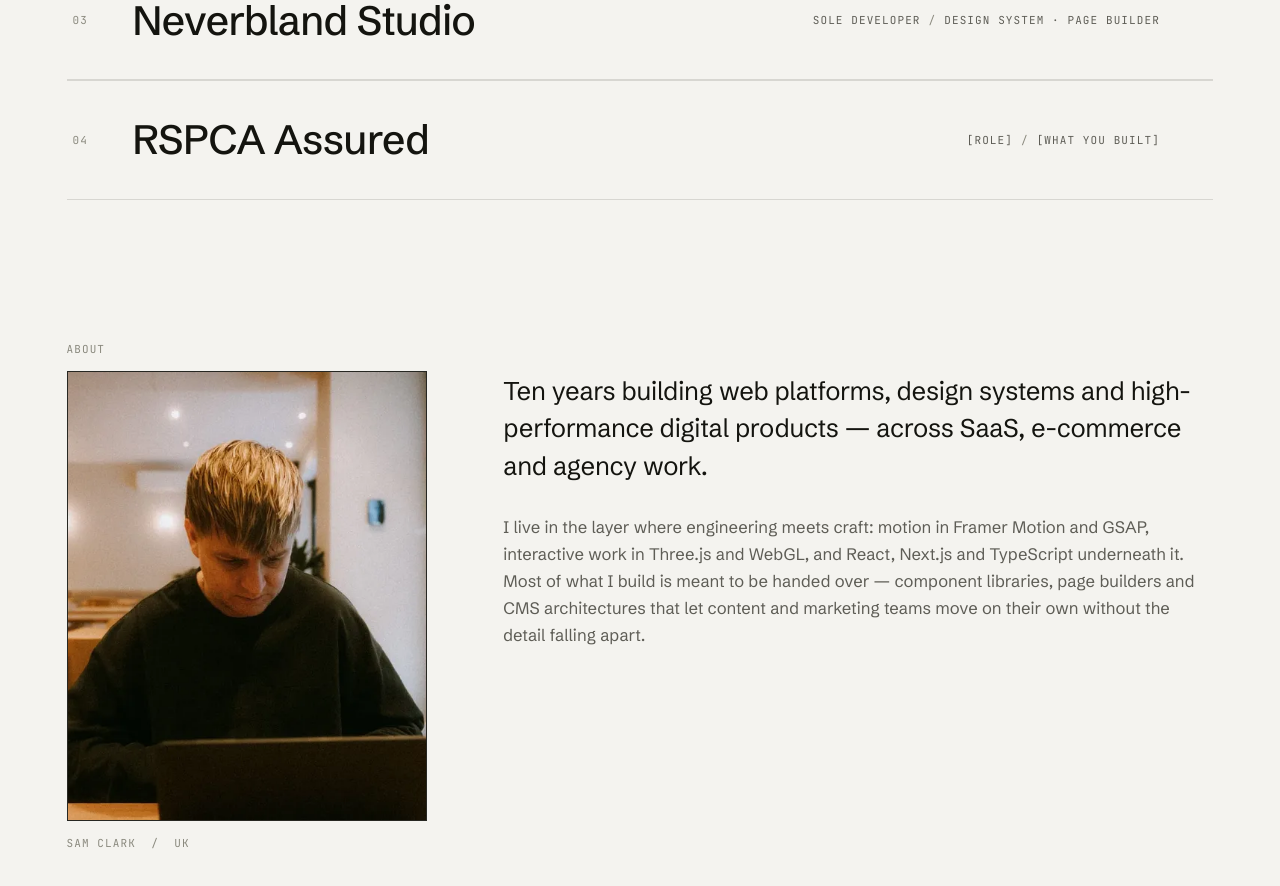
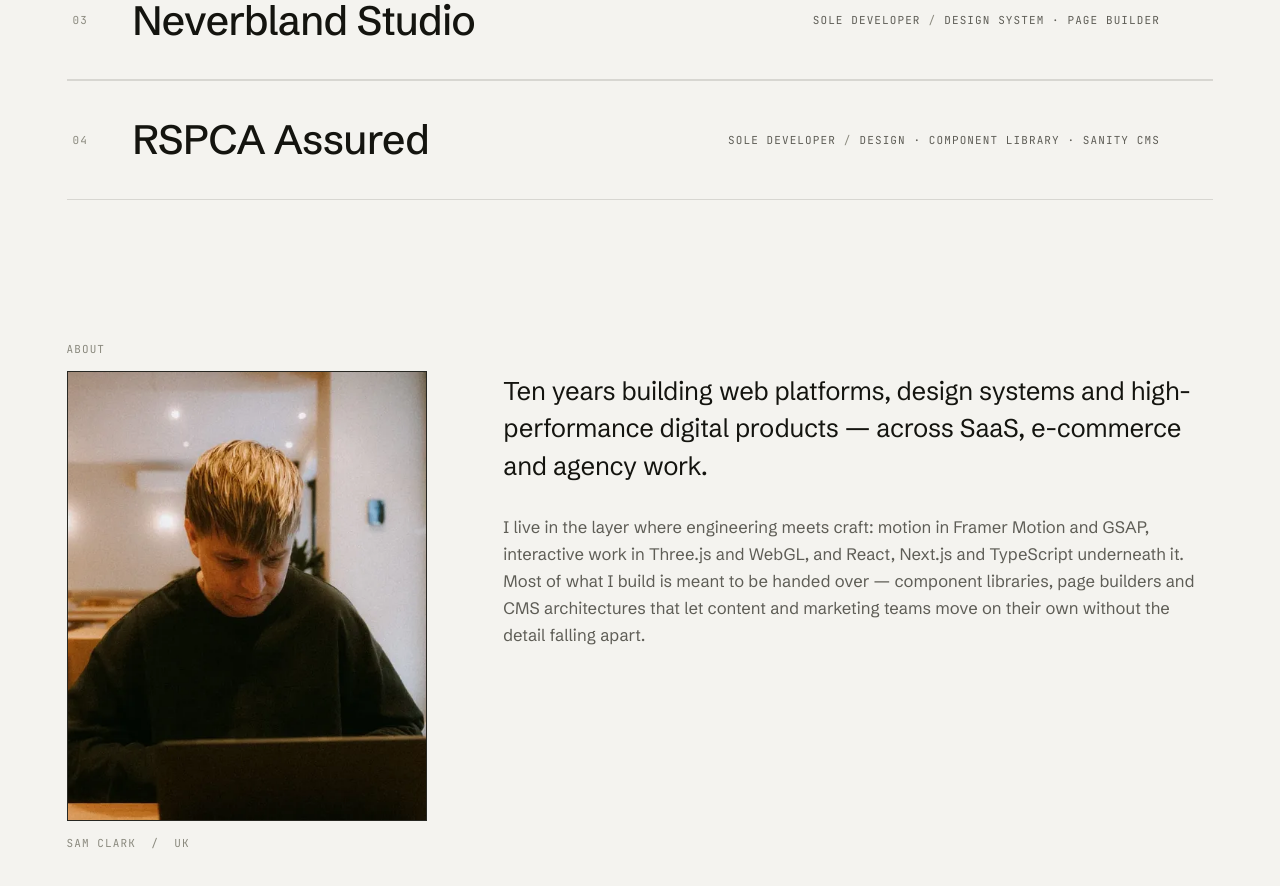
Before and after one commit to samclk/sam-clark-dev, a Next.js app: page / in a window 1280 px wide. Shown: the part 2040-2926 px from the top of the page. Built offline with nearby package versions, Linux system fonts and the light colour scheme.

Commit message:
chore: fill in the RSPCA Assured row
Sole Developer, design, component library and Sanity CMS.

```diff
--- a/components/WorkList/WorkList.tsx
+++ b/components/WorkList/WorkList.tsx
@@ -11,7 +11,12 @@ const WORKS = [
   },
   { index: '02', name: 'Natoora', role: 'Lead Developer', built: 'Sanity · Commerce Layer' },
   { index: '03', name: 'Neverbland Studio', role: 'Sole Developer', built: 'Design system · Page builder' },
-  { index: '04', name: 'RSPCA Assured', role: '[ROLE]', built: '[WHAT YOU BUILT]' },
+  {
+    index: '04',
+    name: 'RSPCA Assured',
+    role: 'Sole Developer',
+    built: 'Design · Component library · Sanity CMS',
+  },
 ];
 
 const workList = tv({
```
